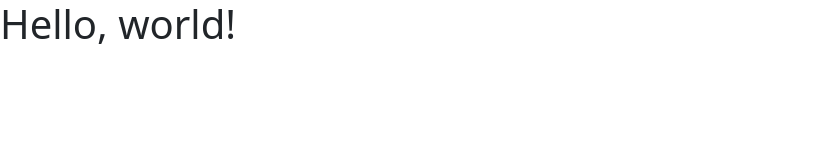
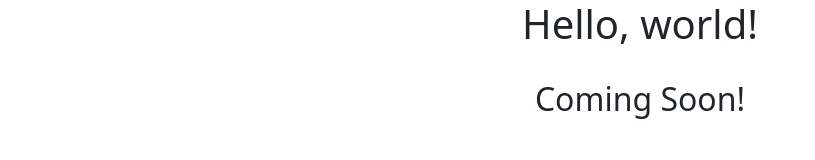
Before and after one commit to RUBiN-LP/Portfolio_Site, a plain HTML site: page index.html in a window 1280 px wide. Shown: the whole page, without its empty margins (0-815 px from the left). Drawn offline with nearby package versions, Linux system fonts and the light colour scheme.

Commit message:
Update index.html
Center text and add break line and coming soon.

```diff
--- a/index.html
+++ b/index.html
@@ -7,7 +7,9 @@
     <link href="https://cdn.jsdelivr.net/npm/bootstrap@5.3.8/dist/css/bootstrap.min.css" rel="stylesheet" integrity="sha384-sRIl4kxILFvY47J16cr9ZwB07vP4J8+LH7qKQnuqkuIAvNWLzeN8tE5YBujZqJLB" crossorigin="anonymous">
   </head>
   <body>
-    <h1>Hello, world!</h1>
+    <h1 style="text-align: center;">Hello, world!</h1>
+    <br>
+    <h2 style="text-align: center;">Coming Soon!</h2>
     <script src="https://cdn.jsdelivr.net/npm/bootstrap@5.3.8/dist/js/bootstrap.bundle.min.js" integrity="sha384-FKyoEForCGlyvwx9Hj09JcYn3nv7wiPVlz7YYwJrWVcXK/BmnVDxM+D2scQbITxI" crossorigin="anonymous"></script>
   </body>
 
```
